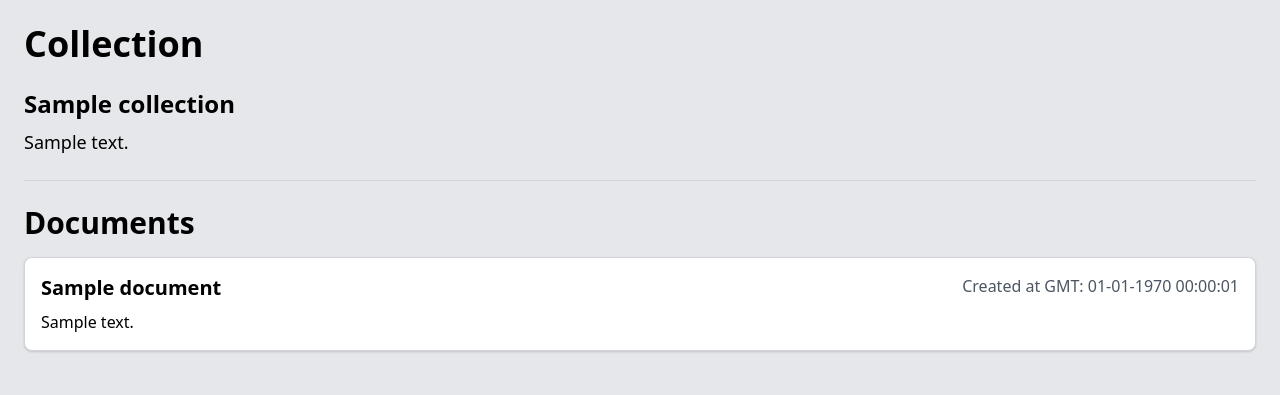
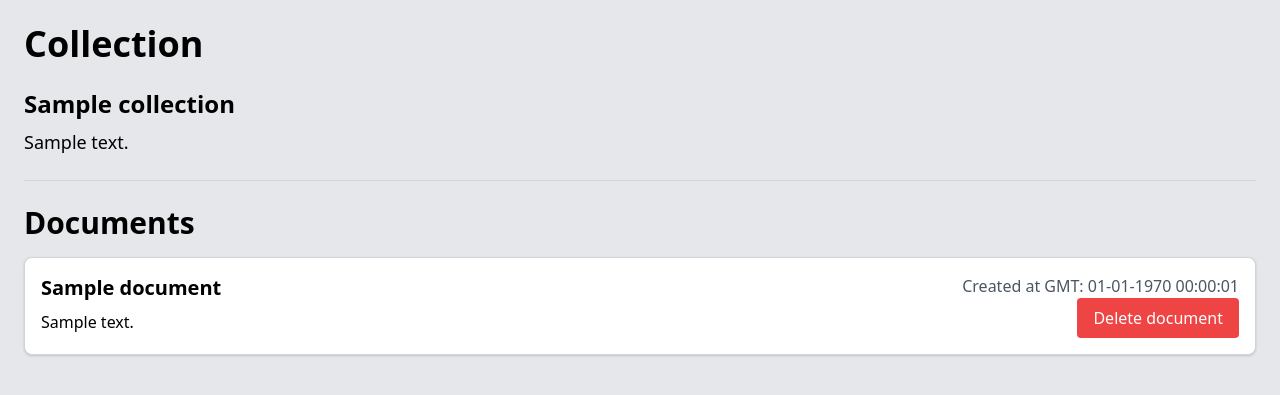
Before and after one commit to NCMohit/RAG-UI, a Flask app: page /collection/1 in a window 1280 px wide. Shown: the top 395 px of the page. Run offline with Flask 3, Linux system fonts and the light colour scheme; the visitor is signed in with stand-in values (Sample User, id 1); tables that the repository leaves empty hold one stand-in row (values such as "Sample post"); parts of the project's set-up code (start-up, migrations or seed data) failed here and were passed over.

Commit message:
Added features to delete collection and delete documents

```diff
--- a/database.py
+++ b/database.py
@@ -1,5 +1,6 @@
 from database_setup import db, app, User, Collection, Document
 import time
+import os
 
 db_name = "mydatabase.db"
 
@@ -47,6 +48,27 @@ def fetch_collection_by_id(collection_id):
         collection = db.session.execute(db.select(Collection).where(Collection.collection_id == collection_id),execution_options={"prebuffer_rows": True}).scalar()
     return collection
 
+def fetch_documents(collection_id):
+    with app.app_context():
+        documents = db.session.execute(db.select(Document).where(Document.collection_id == collection_id),execution_options={"prebuffer_rows": True}).scalars()
+    return documents
+
+def delete_document_db(upload_folder, document_id):
+    with app.app_context():
+        document = db.session.execute(db.select(Document).where(Document.document_id == document_id),execution_options={"prebuffer_rows": True}).scalar()
+        os.remove(os.path.join(upload_folder, document.filename))
+        db.session.delete(document)
+        db.session.commit()
+
+def delete_collection_db(upload_folder, collection_id):
+    with app.app_context():
+        collection = db.session.execute(db.select(Collection).where(Collection.collection_id == collection_id),execution_options={"prebuffer_rows": True}).scalar()
+        documents = fetch_documents(collection.collection_id)
+        for doc in documents:
+            delete_document_db(upload_folder, doc.document_id)
+        db.session.delete(collection)
+        db.session.commit()
+
 def create_document(username, collection_id, title, doc_description, filename):
     with app.app_context():
         doc = db.session.execute(db.select(Document).where(Document.collection_id == collection_id, Document.doc_title == title)).scalar()
@@ -65,7 +87,7 @@ def create_document(username, collection_id, title, doc_description, filename):
             db.session.commit()
             return True
 
-def fetch_documents(collection_id):
+def fetch_document_by_id(document_id):
     with app.app_context():
-        collections = db.session.execute(db.select(Document).where(Document.collection_id == collection_id),execution_options={"prebuffer_rows": True}).scalars()
-    return collections
+        document = db.session.execute(db.select(Document).where(Document.document_id == document_id),execution_options={"prebuffer_rows": True}).scalar()
+    return document
--- a/main.py
+++ b/main.py
@@ -1,4 +1,4 @@
-from vectordb import initialize_vectordb, store_documents, fetch_top_records, delte_collection
+from vectordb import initialize_vectordb, store_documents, fetch_top_records, delete_collection, delete_document
 from embeddings import generate_documents
 from langchain_community.embeddings import HuggingFaceEmbeddings
 from llm import construct_prompt, llm_call
@@ -8,7 +8,7 @@ import os
 import time
 from flask import Flask, render_template, request, session, url_for, redirect, flash
 from authentication import validate_login_credentials, validate_register_credentials
-from database import create_collection, fetch_collections_by_username, fetch_collection_by_id, create_document, fetch_documents
+from database import create_collection, fetch_collections_by_username, fetch_collection_by_id, create_document, fetch_documents, fetch_document_by_id, delete_collection_db, delete_document_db
 from werkzeug.utils import secure_filename
 
 config = json.load(open("config.json","r"))
@@ -134,6 +134,19 @@ def query_collection(collection_id):
     else:
         return redirect(url_for("index_page"))
 
+@app.route("/delete_collection/<collection_id>", methods=["GET","POST"])
+def del_collection(collection_id):
+    if("username" in session):
+        collection = fetch_collection_by_id(collection_id)
+        if(session['username']==collection.username):
+            delete_collection(config, collection.collection_name)
+            delete_collection_db(UPLOAD_FOLDER, collection.collection_id)
+            return redirect(url_for("main_page"))
+        else:
+            return render_template('alert.html', title="Error", alert="This is not your Collection!")
+    else:
+        return redirect(url_for("index_page"))
+
 @app.route("/query_llm/<collection_id>", methods=["GET","POST"])
 def query_llm(collection_id):
     if("username" in session):
@@ -186,5 +199,19 @@ def upload_doc(collection_id):
     else:
         return redirect(url_for("index_page"))
 
+@app.route("/delete_doc/<document_id>", methods=["GET","POST"])
+def del_document(document_id):
+    if("username" in session):
+        document = fetch_document_by_id(document_id)
+        collection = fetch_collection_by_id(document.collection_id)
+        if(session['username']==document.username):
+            delete_document(config, session["username"] + "_" + collection.collection_name, document.doc_title)
+            delete_document_db(UPLOAD_FOLDER, document.document_id)
+            return redirect(url_for("collection_page",collection_id=collection.collection_id))
+        else:
+            return render_template('alert.html', title="Error", alert="This is not your Collection!")
+    else:
+        return redirect(url_for("index_page"))
+
 if(__name__=="__main__"):
     app.run(host="0.0.0.0", port=8080, debug=False)
--- a/templates/collection.html
+++ b/templates/collection.html
@@ -37,6 +37,9 @@
         </div>
         <div class="text-right">
             <h3 class="text-md text-gray-600">Created at GMT: {{ time.strftime('%d-%m-%Y %H:%M:%S', time.gmtime(doc.created_time)) }}</h3>
+            <a href="/delete_doc/{{ doc.document_id }}">
+                <button class="bg-red-500 text-white py-2 px-4 rounded hover:bg-red-600"><h4>Delete document</h4></button>
+            </a>
         </div>
     </div>
     {% endfor %}
--- a/templates/main.html
+++ b/templates/main.html
@@ -33,9 +33,9 @@
             <a href="/collection/{{ collection.collection_id }}">
                 <button class="bg-green-500 text-white py-2 px-4 rounded hover:bg-green-600"><h4>Open collection</h4></button>
             </a>
-            <!-- <a href="/query_collection/{{ collection.collection_id }}">
-                <button class="bg-blue-500 text-white py-2 px-4 rounded hover:bg-blue-600"><h4>Query Collection</h4></button>
-            </a> -->
+            <a href="/delete_collection/{{ collection.collection_id }}">
+                <button class="bg-red-500 text-white py-2 px-4 rounded hover:bg-red-600"><h4>Delete collection</h4></button>
+            </a>
         </div>
     </div>
     {% endfor %}
```
Also changed, not shown: vectordb.py (+10 -0 lines).
